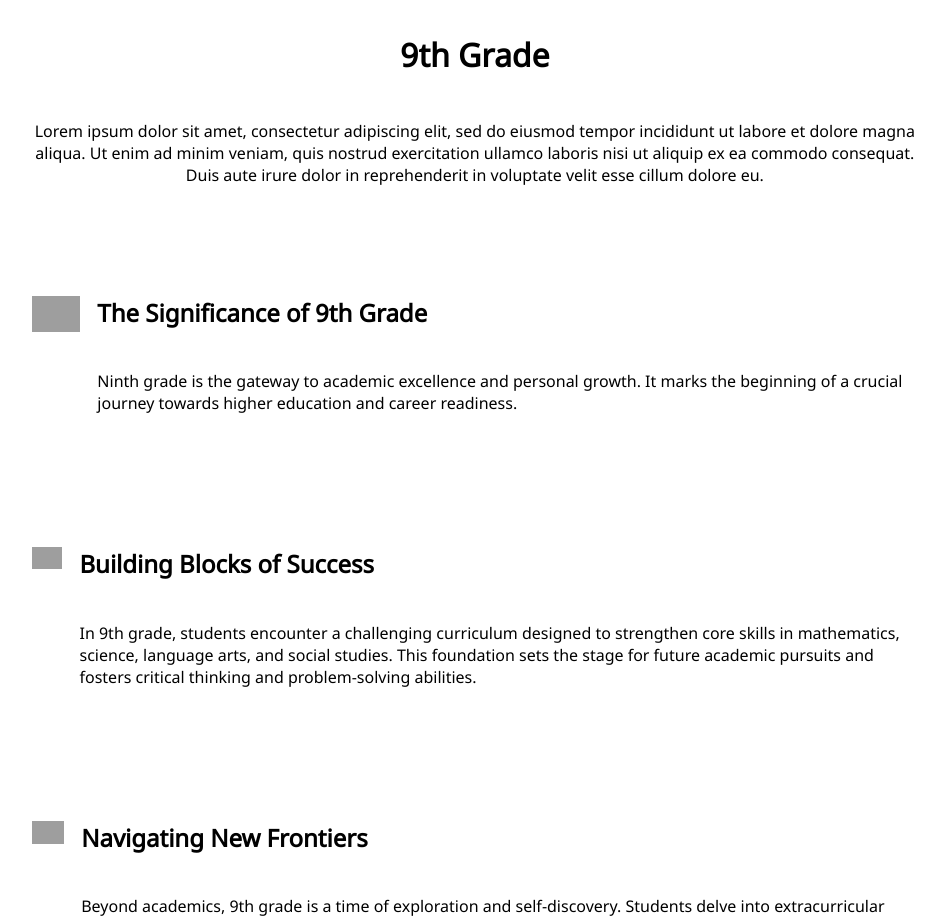
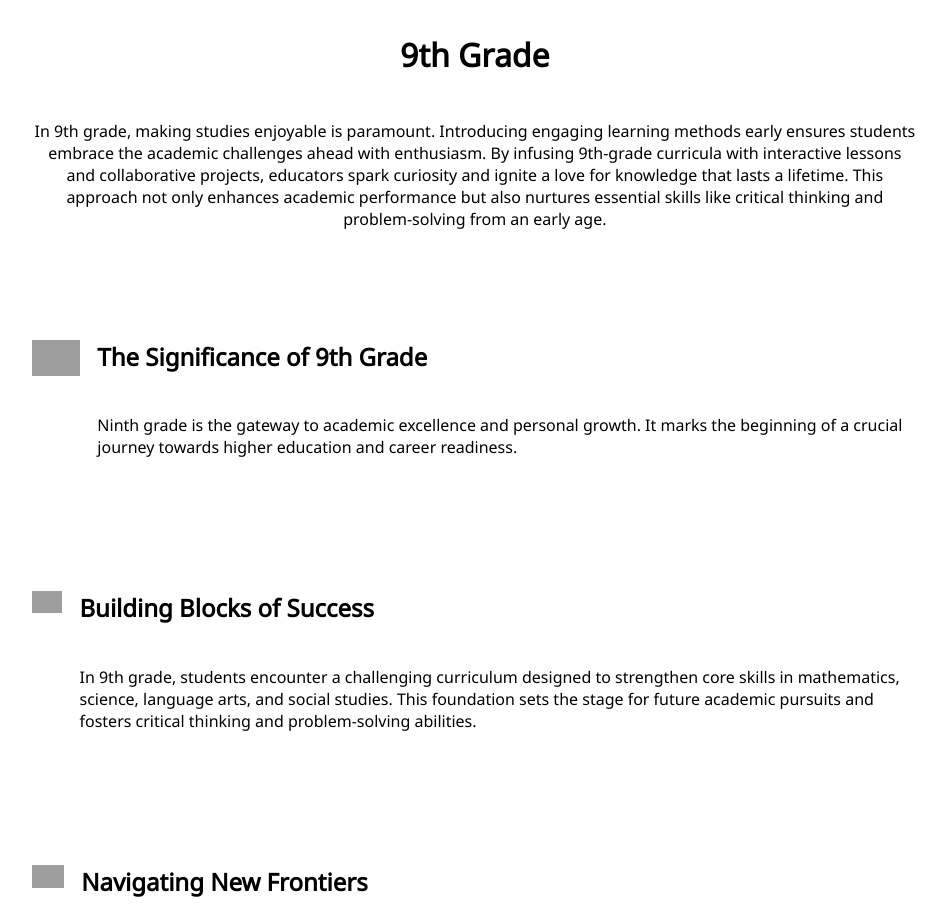
Before and after one commit to snehaprasaddd/Noteshala, a website: page index.html in a window 1280 px wide. Shown: the part 3380-4300 px from the top of the page, without its empty margins (174-1120 px from the left). Drawn offline with nearby package versions, Linux system fonts and the light colour scheme; grey boxes are pictures that could not be loaded.

Commit message:
new edit 9th grade

```diff
--- a/index.html
+++ b/index.html
@@ -197,10 +197,9 @@
             <h1> 9th Grade</h1>
 
             <p id="centered-product-description">
-              Lorem ipsum dolor sit amet, consectetur adipiscing elit, sed do eiusmod tempor
-              incididunt ut labore et dolore magna aliqua. Ut enim ad minim veniam, quis nostrud
-              exercitation ullamco laboris nisi ut aliquip ex ea commodo consequat.
-              Duis aute irure dolor in reprehenderit in voluptate velit esse cillum dolore eu.
+              In 9th grade, making studies enjoyable is paramount. Introducing engaging learning methods early ensures students embrace the academic challenges ahead with enthusiasm. By infusing 9th-grade curricula with interactive lessons and collaborative projects, educators spark curiosity and ignite a love for knowledge that lasts a lifetime. This approach not only enhances
+              academic performance but also nurtures essential skills like critical thinking and problem-solving
+              from an early age.
               <br /><br />
             </p>
 
```
